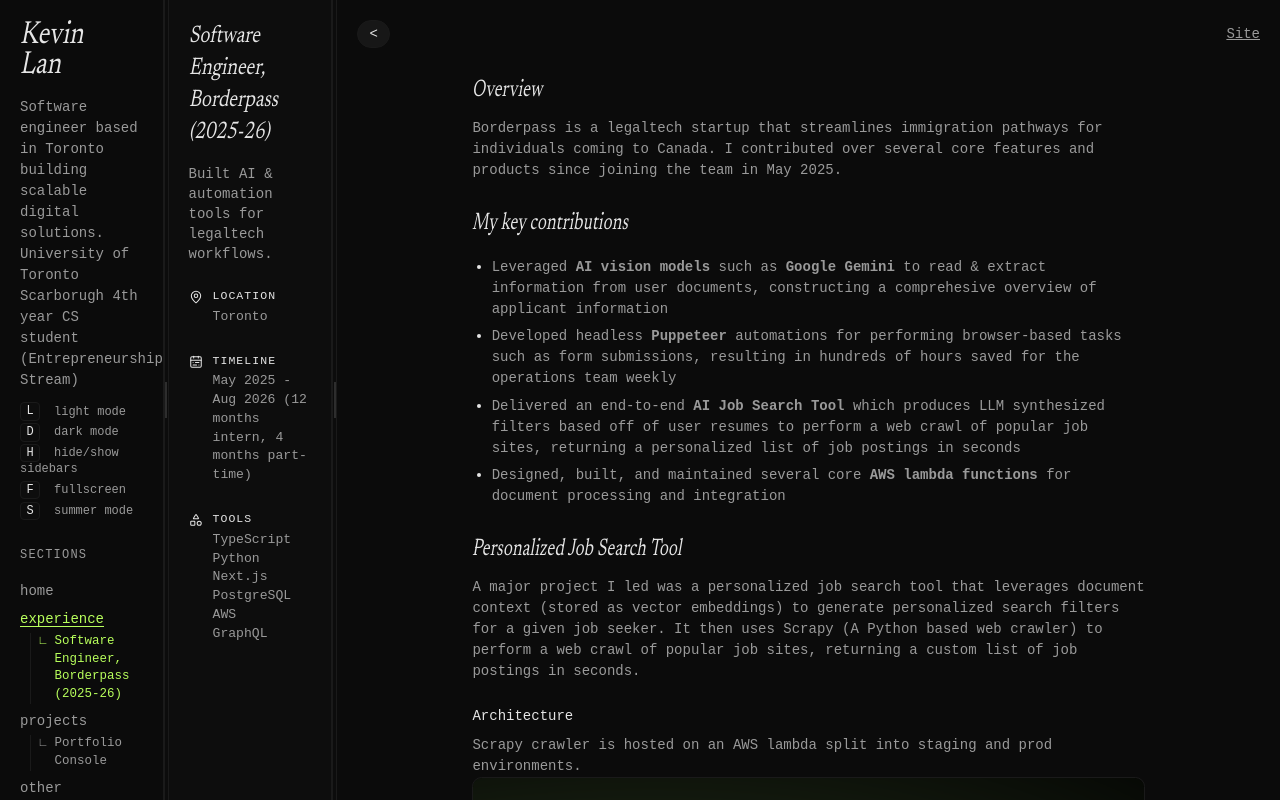
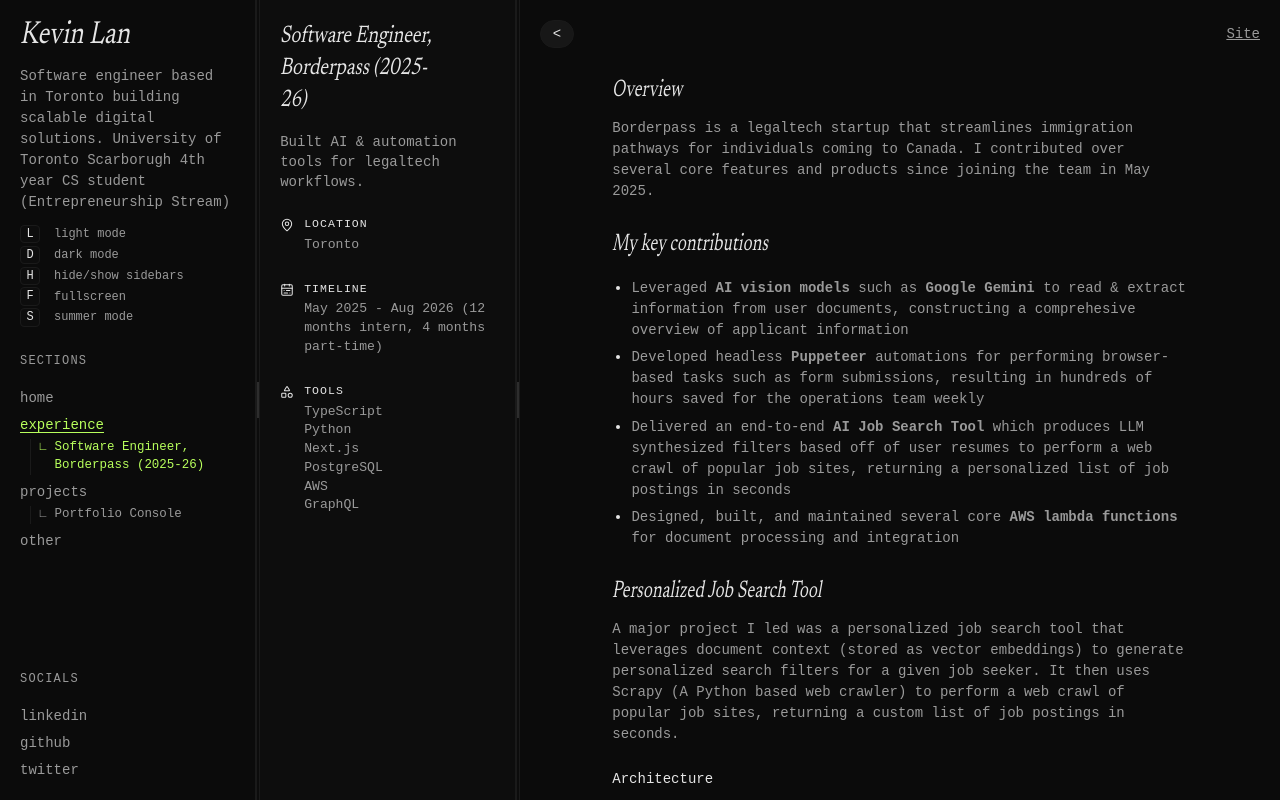
Before and after one commit to kevin-lann/portfolio-site, an Astro site: page / in a window 1280 px wide. Both pictures are taken after a click on the button "experience". Built offline with nearby package versions, Linux system fonts and the light colour scheme; Astro itself is replaced by a stand-in of ours; a web font is replaced by a local one.

Commit message:
fix smaller screen view and make video autoplay

```diff
--- a/src/components/portfolio/ContentPanel.tsx
+++ b/src/components/portfolio/ContentPanel.tsx
@@ -1,4 +1,4 @@
-import { useEffect, useRef, useState } from "react";
+import { useEffect, useState } from "react";
 import ReactMarkdown from "react-markdown";
 import rehypeHighlight from "rehype-highlight";
 import remarkBreaks from "remark-breaks";
@@ -20,18 +20,10 @@ export function ContentPanel({
   areSidebarsCollapsed,
   onToggleSidebars,
 }: ContentPanelProps) {
-  const asciiContainerRef = useRef<HTMLDivElement | null>(null);
-  const [isAsciiHovered, setIsAsciiHovered] = useState(false);
-  const [isAsciiPriming, setIsAsciiPriming] = useState(false);
-  const isAsciiHoveredRef = useRef(false);
   const [activeImage, setActiveImage] = useState<{
     src: string;
     alt: string;
   } | null>(null);
-
-  useEffect(() => {
-    isAsciiHoveredRef.current = isAsciiHovered;
-  }, [isAsciiHovered]);
 
   useEffect(() => {
     if (!activeImage) {
@@ -53,56 +45,6 @@ export function ContentPanel({
       window.removeEventListener("keydown", onKeyDown);
     };
   }, [activeImage]);
-
-  useEffect(() => {
-    if (!isHomeView) {
-      setIsAsciiPriming(false);
-      return;
-    }
-
-    setIsAsciiPriming(true);
-    let isCancelled = false;
-    let frameId = 0;
-    let fallbackTimeoutId = 0;
-    let releaseTimeoutId = 0;
-
-    const releasePrime = () => {
-      window.clearTimeout(releaseTimeoutId);
-      releaseTimeoutId = window.setTimeout(() => {
-        if (!isCancelled && !isAsciiHoveredRef.current) {
-          setIsAsciiPriming(false);
-        }
-      }, 50);
-    };
-
-    const attachToVideo = () => {
-      if (isCancelled) return;
-
-      const video = asciiContainerRef.current?.querySelector("video");
-      if (!video) {
-        frameId = window.requestAnimationFrame(attachToVideo);
-        return;
-      }
-
-      if (video.readyState >= 2) {
-        releasePrime();
-        return;
-      }
-
-      video.addEventListener("loadeddata", releasePrime, { once: true });
-      video.addEventListener("canplay", releasePrime, { once: true });
-    };
-
-    frameId = window.requestAnimationFrame(attachToVideo);
-    fallbackTimeoutId = window.setTimeout(releasePrime, 1800);
-
-    return () => {
-      isCancelled = true;
-      window.cancelAnimationFrame(frameId);
-      window.clearTimeout(fallbackTimeoutId);
-      window.clearTimeout(releaseTimeoutId);
-    };
-  }, [isHomeView]);
 
   return (
     <section
@@ -135,12 +77,6 @@ export function ContentPanel({
         className={`content-markdown mb-[20vh] ${isHomeView ? "is-home" : ""}`}
       >
         {isHomeView ? (
-          <div
-            ref={asciiContainerRef}
-            onMouseEnter={() => setIsAsciiHovered(true)}
-            onMouseLeave={() => setIsAsciiHovered(false)}
-          >
-            <p>{!isAsciiHovered ? "Hover me" : "Click me"}</p>
           <Video2Ascii
             src="/videos/heaven-trimmed-cropped.mp4"
             numColumns={90}
@@ -149,10 +85,9 @@ export function ContentPanel({
             enableMouse={true}
             enableRipple={true}
             charset="detailed"
-              isPlaying={isAsciiPriming || isAsciiHovered}
-              autoPlay={isAsciiPriming || isAsciiHovered}
+            autoPlay={true}
+            enableSpacebarToggle={true}
           />
-          </div>
         ) : null}
         <ReactMarkdown
           remarkPlugins={[remarkGfm, remarkBreaks]}
--- a/src/components/portfolio/PortfolioApp.tsx
+++ b/src/components/portfolio/PortfolioApp.tsx
@@ -20,7 +20,7 @@ interface DragState {
 
 const LEFT_MIN = 0;
 const MIDDLE_MIN = 0;
-const RIGHT_MIN = 0;
+const RIGHT_MIN = 50;
 const COLOR_MODE_STORAGE_KEY = 'portfolio-color-mode';
 
 const isColorMode = (value: string): value is ColorMode =>
@@ -39,8 +39,8 @@ export function PortfolioApp() {
   const [activeSection, setActiveSection] = useState<SectionKey>('experience');
   const [activeEntryId, setActiveEntryId] = useState<string>('');
   const [isHomeView, setIsHomeView] = useState(true);
-  const [leftWidth, setLeftWidth] = useState(40);
-  const [middleWidth, setMiddleWidth] = useState(40);
+  const [leftWidth, setLeftWidth] = useState(20);
+  const [middleWidth, setMiddleWidth] = useState(20);
   const [areSidebarsCollapsed, setAreSidebarsCollapsed] = useState(false);
   const [colorMode, setColorMode] = useState<ColorMode>(() => {
     if (typeof window === 'undefined') return 'dark';
@@ -340,7 +340,10 @@ Shortcuts: \`L\` light mode, \`D\` dark mode, \`S\` summer mode, \`F\` fullscree
       <div className="portfolio-shell">
         <div
           className={`portfolio-column sidebar-column ${areSidebarsCollapsed ? 'is-collapsed' : ''}`}
-          style={{ width: areSidebarsCollapsed ? '0%' : `${leftWidth}%` }}
+          style={{
+            width: areSidebarsCollapsed ? '0%' : `${leftWidth}%`,
+            flex: areSidebarsCollapsed ? '0 0 0%' : `0 0 ${leftWidth}%`
+          }}
           aria-hidden={areSidebarsCollapsed}
         >
           <LeftSidebar
@@ -365,7 +368,10 @@ Shortcuts: \`L\` light mode, \`D\` dark mode, \`S\` summer mode, \`F\` fullscree
           <>
             <div
               className={`portfolio-column sidebar-column ${areSidebarsCollapsed ? 'is-collapsed' : ''}`}
-              style={{ width: areSidebarsCollapsed ? '0%' : `${middleWidth}%` }}
+              style={{
+                width: areSidebarsCollapsed ? '0%' : `${middleWidth}%`,
+                flex: areSidebarsCollapsed ? '0 0 0%' : `0 0 ${middleWidth}%`
+              }}
               aria-hidden={areSidebarsCollapsed}
             >
               <MetadataPanel entry={activeEntry} />
--- a/src/styles/global.css
+++ b/src/styles/global.css
@@ -440,6 +440,8 @@ body {
   margin-left: auto;
   margin-right: auto;
   color: var(--light);
+  overflow-wrap: anywhere;
+  word-break: break-word;
 }
 
 .content-markdown.is-home {
```
Lines whose indentation alone changed are shown as unchanged.
